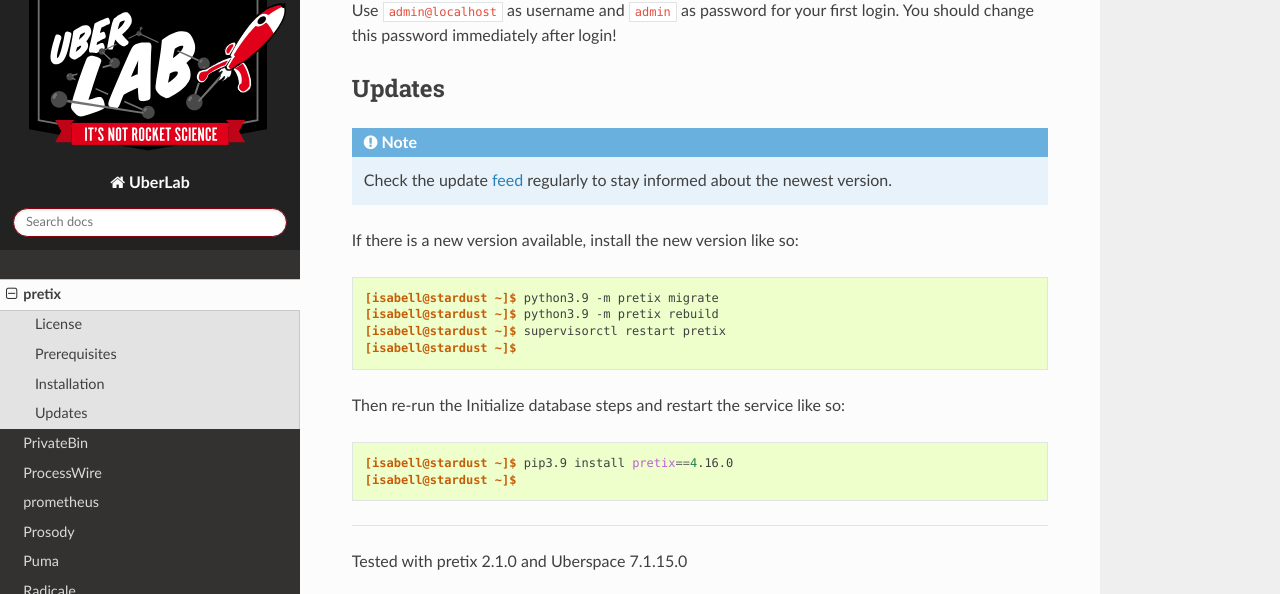
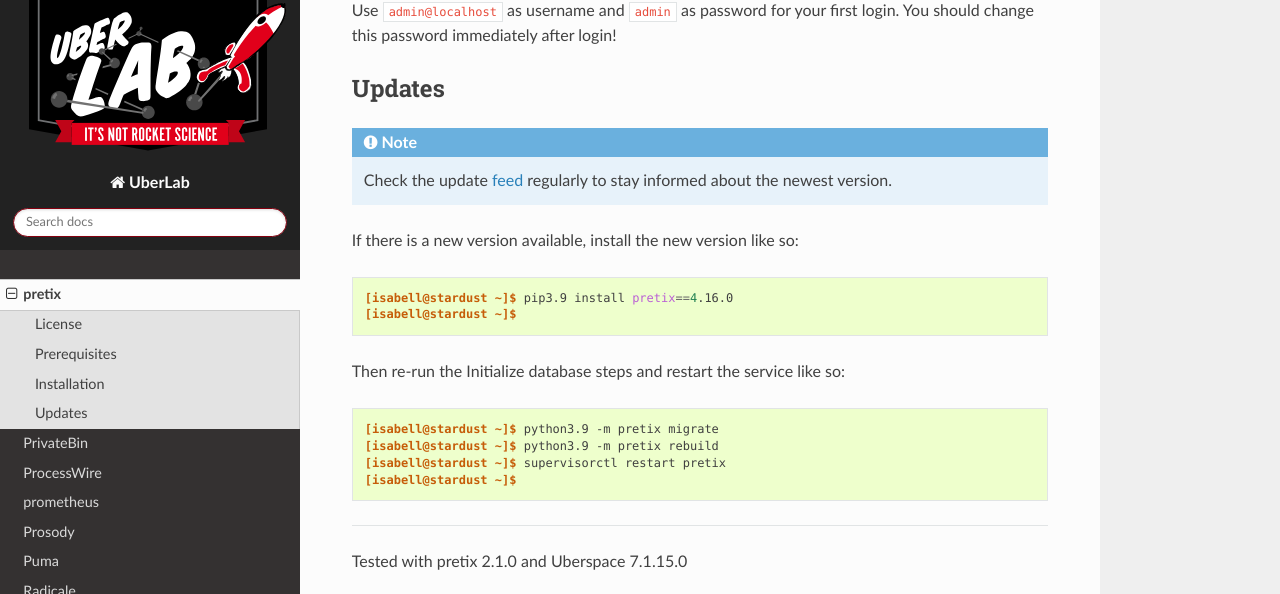
Before and after one commit to Uberspace/lab, a Sphinx documentation site: the page built from source/guide_pretix.rst, in a window 1280 px wide and 900 px high, scrolled down 5597 px, cut to the strip 0-594 px from the top of the window. Built offline with Sphinx 7.4.7 and the Read the Docs theme 2.0.0, drawn with Linux system fonts in a browser that asks for light colours.

```diff
--- a/source/guide_pretix.rst
+++ b/source/guide_pretix.rst
@@ -224,16 +224,16 @@ If there is a new version available, install the new version like so:
 
 ::
 
- [isabell@stardust ~]$ python3.9 -m pretix migrate
- [isabell@stardust ~]$ python3.9 -m pretix rebuild
- [isabell@stardust ~]$ supervisorctl restart pretix
+ [isabell@stardust ~]$ pip3.9 install pretix==4.16.0
  [isabell@stardust ~]$
 
 Then re-run the Initialize database steps and restart the service like so:
 
 ::
 
- [isabell@stardust ~]$ pip3.9 install pretix==4.16.0
+ [isabell@stardust ~]$ python3.9 -m pretix migrate
+ [isabell@stardust ~]$ python3.9 -m pretix rebuild
+ [isabell@stardust ~]$ supervisorctl restart pretix
  [isabell@stardust ~]$
 
 .. _pretix: https://pretix.eu/
```
